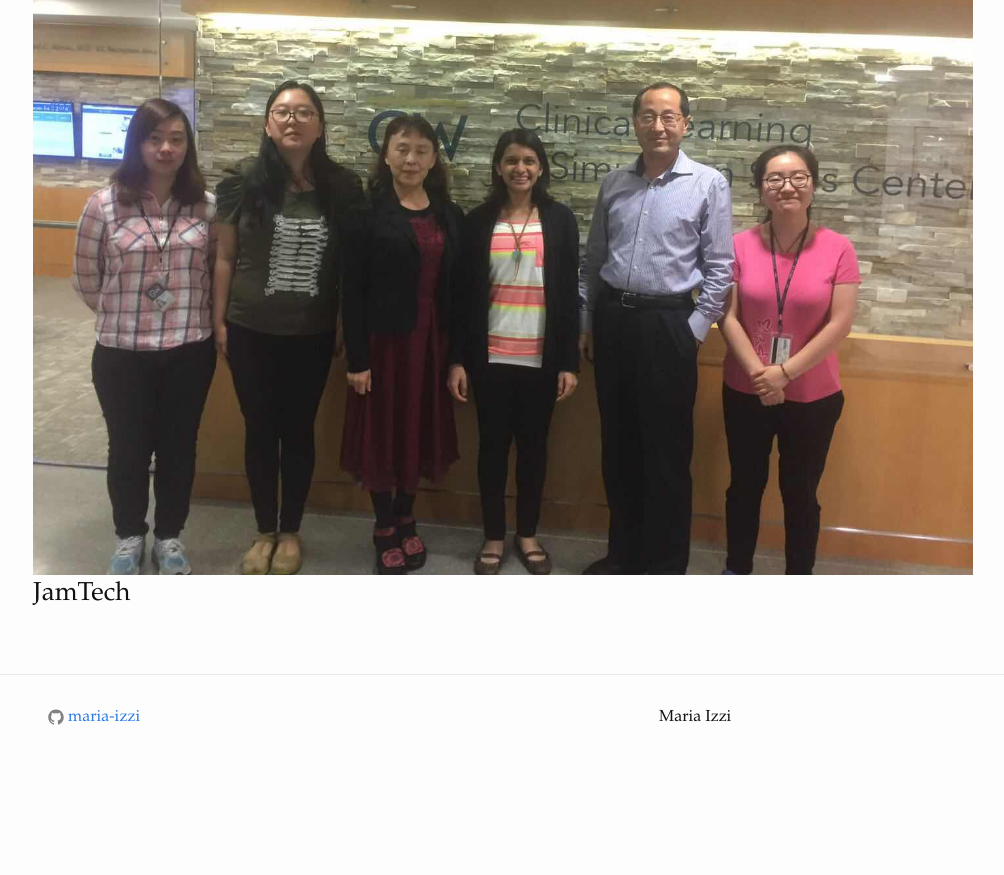
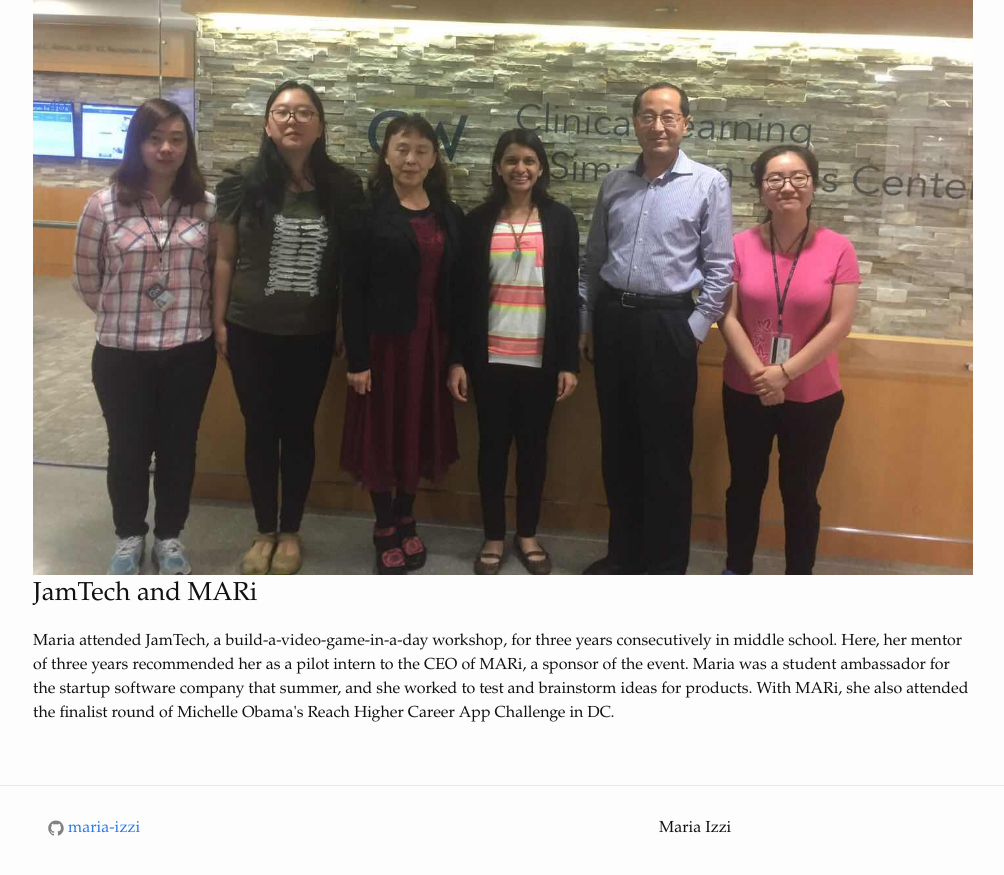
Before and after one commit to maria-izzi/maria-izzi.github.io, a Jekyll site: the page built from projects.html, in a window 1280 px wide and 900 px high, scrolled down 738 px. Shown: the top 875 px of the window, without its empty margins (137-1141 px from the left). Built offline with Jekyll 4.4.1, drawn with Linux system fonts in a browser that asks for light colours; before the commit the page ends 1527 px from its top, so only the background shows below that.

Commit message:
Update projects.html

```diff
--- a/projects.html
+++ b/projects.html
@@ -18,6 +18,7 @@ Over the summer of 2018, Maria collaborated with Dr. Fu of the Fu Lab at George
 <img src= "/assets/images/gwu2018/mylastday.jpg" alt="">
 
 
-<h3> JamTech </h3>
+<h3> JamTech and MARi </h3>
 <head>
+Maria attended JamTech, a build-a-video-game-in-a-day workshop, for three years consecutively in middle school. Here, her mentor of three years recommended her as a pilot intern to the CEO of MARi, a sponsor of the event. Maria was a student ambassador for the startup software company that summer, and she worked to test and brainstorm ideas for products. With MARi, she also attended the finalist round of Michelle Obama's Reach Higher Career App Challenge in DC.
 </head>
```
